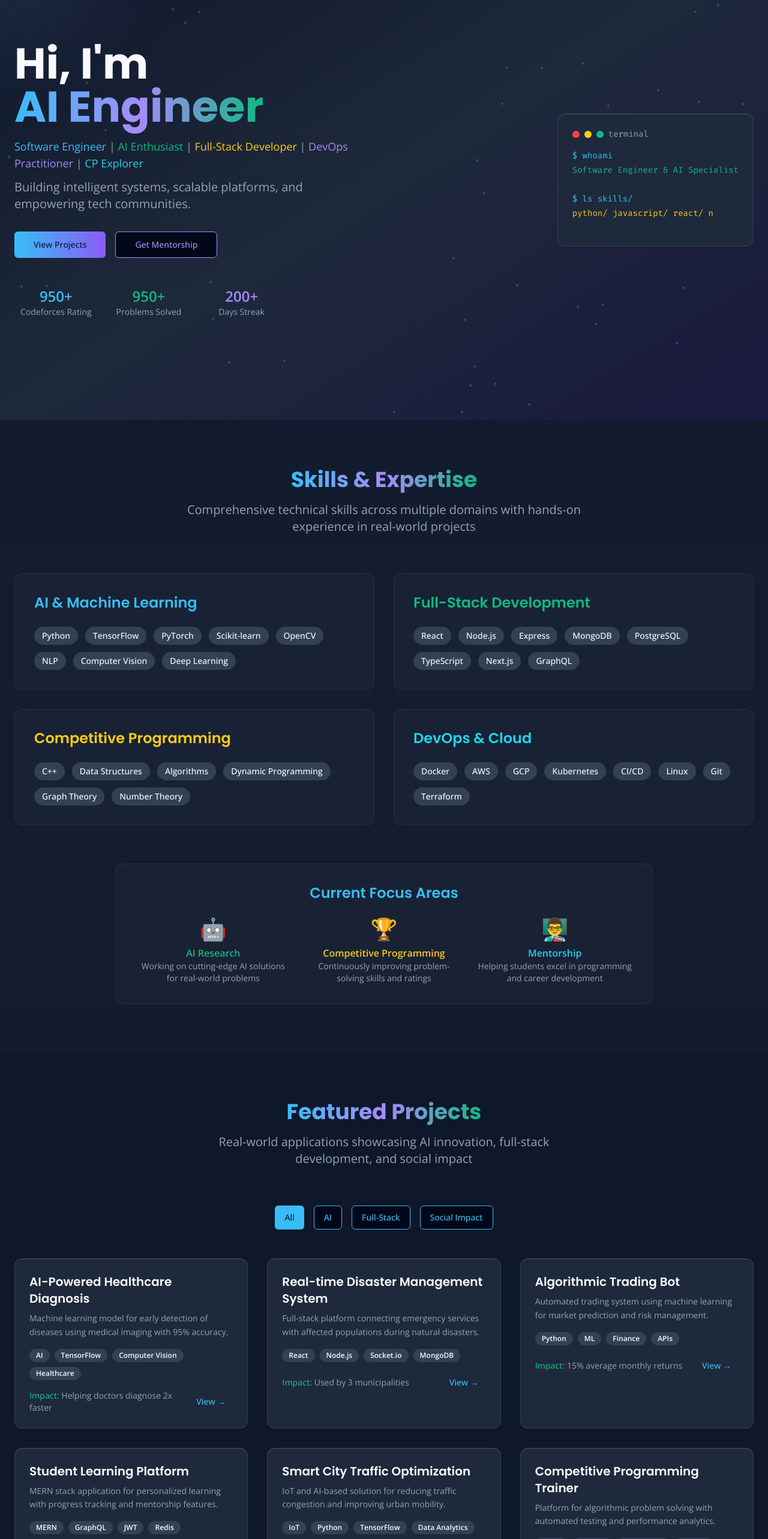
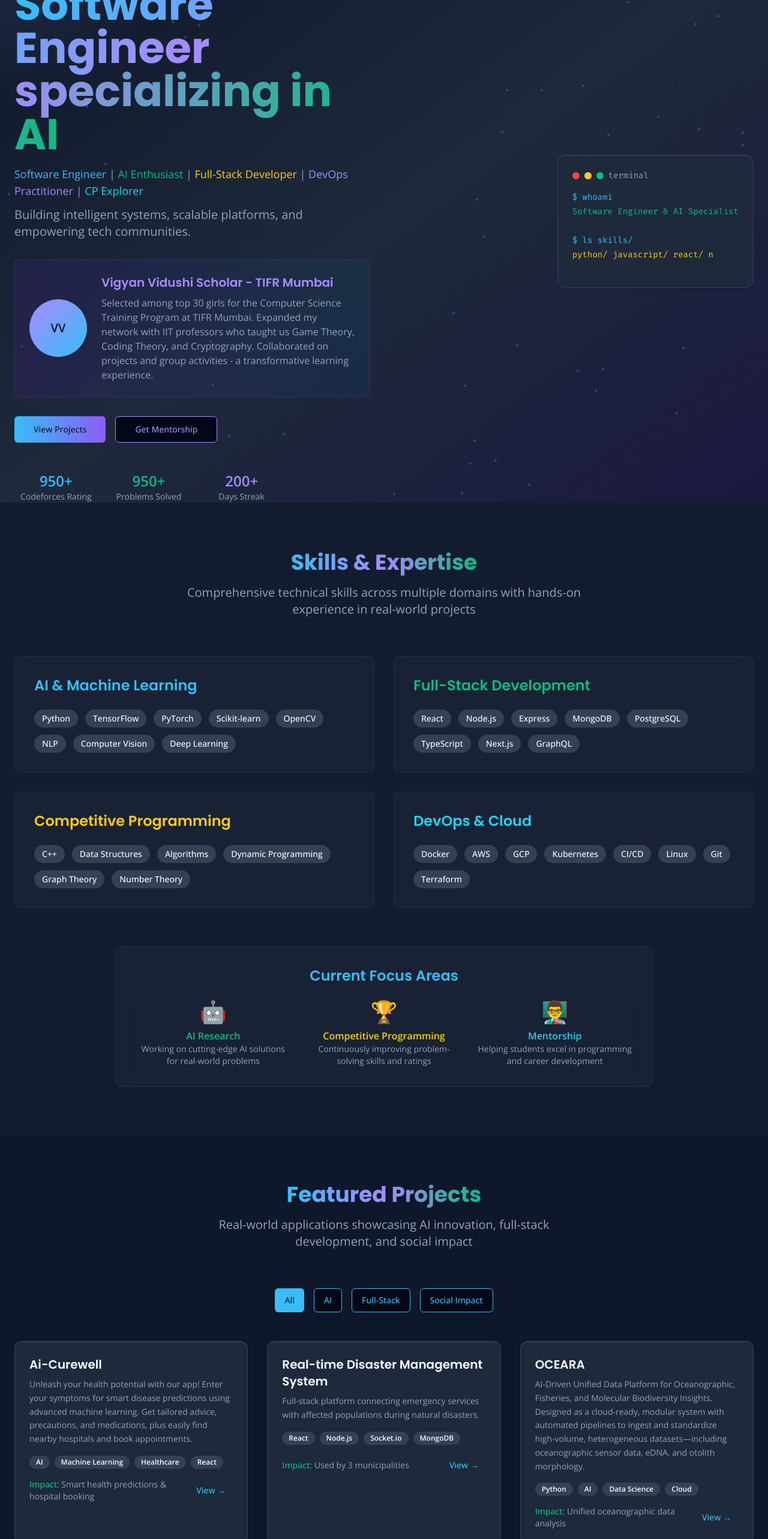
Before and after one commit to prachi-kCoder/My_Tech_Journey, a React (Vite) app: page / in a window 1280 px wide. Shown: the part 100-2666 px from the top of the page at 60% size. Built offline with nearby package versions, Linux system fonts and the light colour scheme.

Commit message:
Update hero section with personal details

```diff
--- a/src/components/HeroSection.tsx
+++ b/src/components/HeroSection.tsx
@@ -50,9 +50,9 @@ const HeroSection = () => {
           <div className="space-y-6 lg:space-y-8 text-center lg:text-left">
             <div className="space-y-4">
               <h1 className="text-4xl sm:text-5xl lg:text-6xl xl:text-7xl font-poppins font-bold leading-tight">
-                <span className="text-foreground">Hi, I'm</span>
+                <span className="text-foreground">Hi, I'm a</span>
                 <br />
-                <span className="gradient-text">AI Engineer</span>
+                <span className="gradient-text">Software Engineer specializing in AI</span>
               </h1>
               <div className="space-y-3">
                 <p className="text-base sm:text-lg text-muted-foreground font-open-sans">
@@ -65,6 +65,25 @@ const HeroSection = () => {
                 <p className="text-lg sm:text-xl text-muted-foreground font-open-sans leading-relaxed max-w-2xl mx-auto lg:mx-0">
                   Building intelligent systems, scalable platforms, and empowering tech communities.
                 </p>
+              </div>
+            </div>
+
+            {/* Vigyan Vidushi Program Section */}
+            <div className="bg-gradient-to-r from-violet-900/20 to-sky-900/20 rounded-lg p-4 sm:p-6 border border-violet-500/20">
+              <div className="flex flex-col lg:flex-row gap-4 lg:gap-6 items-center">
+                <div className="w-20 h-20 sm:w-24 sm:h-24 bg-gradient-to-br from-violet-400 to-sky-400 rounded-full flex items-center justify-center text-slate-900 font-bold text-lg sm:text-xl flex-shrink-0">
+                  VV
+                </div>
+                <div className="text-center lg:text-left">
+                  <h3 className="text-lg sm:text-xl font-poppins font-semibold violet-accent mb-2">
+                    Vigyan Vidushi Scholar - TIFR Mumbai
+                  </h3>
+                  <p className="text-sm sm:text-base text-muted-foreground leading-relaxed">
+                    Selected among top 30 girls for the Computer Science Training Program at TIFR Mumbai.
+                    Expanded my network with IIT professors who taught us Game Theory, Coding Theory, and Cryptography.
+                    Collaborated on projects and group activities - a transformative learning experience.
+                  </p>
+                </div>
               </div>
             </div>
 
--- a/src/components/Navigation.tsx
+++ b/src/components/Navigation.tsx
@@ -32,7 +32,7 @@ const Navigation = () => {
       <div className="container mx-auto px-4 sm:px-6 py-4">
         <div className="flex items-center justify-between">
           <div className="text-xl sm:text-2xl font-poppins font-bold gradient-text">
-            AI Engineer Portfolio
+            Driven by Purpose. Defined by Code.
           </div>
 
           {/* Desktop Navigation */}
--- a/src/components/ProjectsSection.tsx
+++ b/src/components/ProjectsSection.tsx
@@ -8,12 +8,12 @@ const ProjectsSection = () => {
 
   const projects = [
     {
-      title: "AI-Powered Healthcare Diagnosis",
-      description: "Machine learning model for early detection of diseases using medical imaging with 95% accuracy.",
-      tags: ["AI", "TensorFlow", "Computer Vision", "Healthcare"],
+      title: "Ai-Curewell",
+      description: "Unleash your health potential with our app! Enter your symptoms for smart disease predictions using advanced machine learning. Get tailored advice, precautions, and medications, plus easily find nearby hospitals and book appointments.",
+      tags: ["AI", "Machine Learning", "Healthcare", "React"],
       category: "AI",
-      impact: "Helping doctors diagnose 2x faster",
-      link: "#"
+      impact: "Smart health predictions & hospital booking",
+      link: "https://ai-curewell-clientside.onrender.com/"
     },
     {
       title: "Real-time Disaster Management System",
@@ -24,12 +24,20 @@ const ProjectsSection = () => {
       link: "#"
     },
     {
-      title: "Algorithmic Trading Bot",
-      description: "Automated trading system using machine learning for market prediction and risk management.",
-      tags: ["Python", "ML", "Finance", "APIs"],
+      title: "OCEARA",
+      description: "AI-Driven Unified Data Platform for Oceanographic, Fisheries, and Molecular Biodiversity Insights. Designed as a cloud-ready, modular system with automated pipelines to ingest and standardize high-volume, heterogeneous datasets—including oceanographic sensor data, eDNA, and otolith morphology.",
+      tags: ["Python", "AI", "Data Science", "Cloud"],
       category: "AI",
-      impact: "15% average monthly returns",
+      impact: "Unified oceanographic data analysis",
       link: "#"
+    },
+    {
+      title: "Nexus.ai",
+      description: "Real-time AI Trend Tracking: Stay updated with curated AI news and trends from across the globe. AI Startup Spotlights and personalized recommendations. AIStreamX adapts to your interests, providing tailored content and suggestions to keep you informed and ahead of the curve.",
+      tags: ["Next.js", "AI", "Real-time", "News API"],
+      category: "AI",
+      impact: "Real-time AI trend insights",
+      link: "https://ai-stream-x.vercel.app/"
     },
     {
       title: "Student Learning Platform",
@@ -123,7 +131,12 @@ const ProjectsSection = () => {
                   <span className="text-emerald-500 font-medium">Impact: </span>
                   <span className="text-muted-foreground">{project.impact}</span>
                 </div>
-                <Button size="sm" variant="ghost" className="text-sky-400 hover:text-sky-300">
+                <Button
+                  size="sm"
+                  variant="ghost"
+                  className="text-sky-400 hover:text-sky-300"
+                  onClick={() => project.link !== "#" && window.open(project.link, '_blank')}
+                >
                   View →
                 </Button>
               </div>
@@ -132,7 +145,12 @@ const ProjectsSection = () => {
         </div>
 
         <div className="text-center mt-12">
-          <Button size="lg" variant="outline" className="border-sky-400 text-sky-400 hover:bg-sky-400 hover:text-slate-900">
+          <Button
+            size="lg"
+            variant="outline"
+            className="border-sky-400 text-sky-400 hover:bg-sky-400 hover:text-slate-900"
+            onClick={() => window.open('https://github.com/prachi-kCoder?tab=repositories', '_blank')}
+          >
             View All Projects on GitHub
           </Button>
         </div>
```
